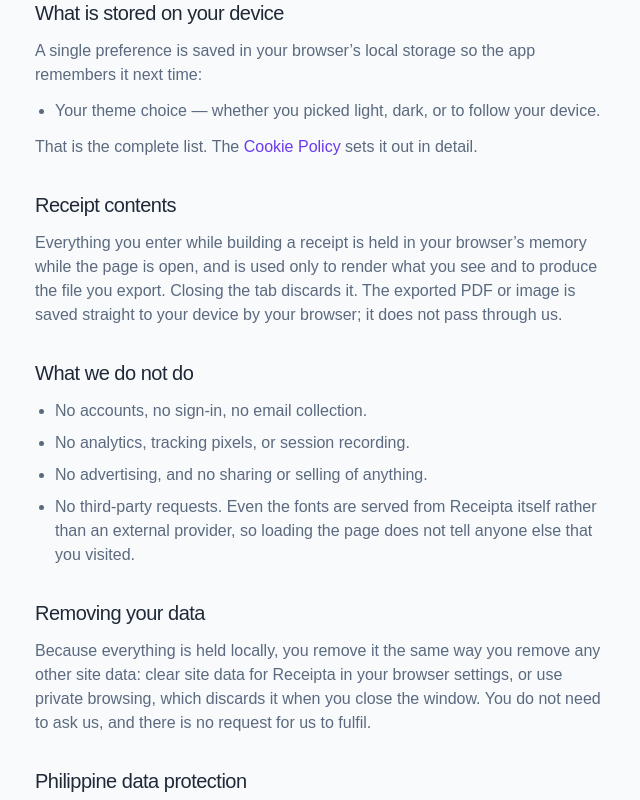
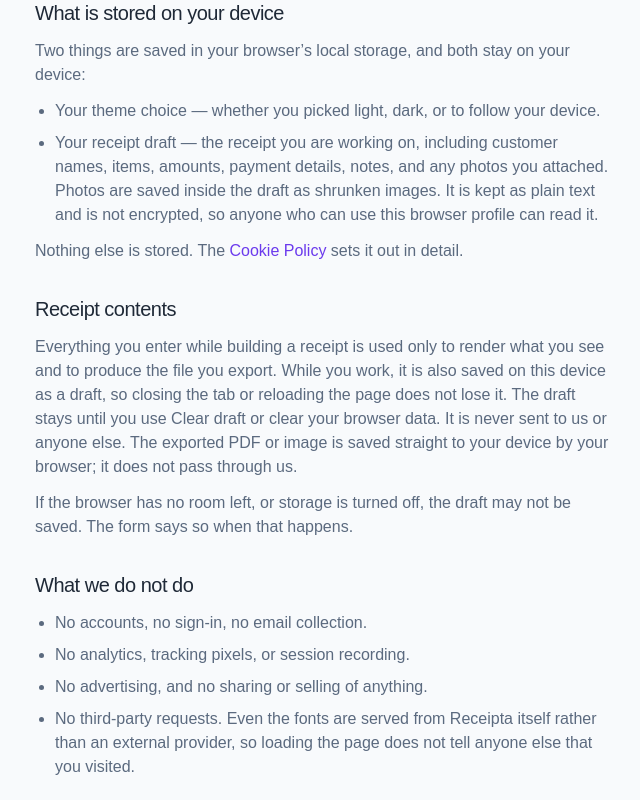
Before and after one commit to alonzojoe/receipta, a React (Vite) app: page /privacy in a window 1280 px wide. Shown: the part 640-1440 px from the top of the page, without its empty margins (117-757 px from the left). Built offline with nearby package versions, Linux system fonts and the light colour scheme.

Commit message:
fix: correct the legal copy now that drafts are stored

```diff
--- a/src/pages/legal/ui/cookie_page.tsx
+++ b/src/pages/legal/ui/cookie_page.tsx
@@ -64,22 +64,24 @@ export function CookiePage() {
           </section>
 
           <section>
-            <h2>What is not stored</h2>
+            <h2>What is never sent anywhere</h2>
             <p>
-              Your receipts are not saved. The names, amounts, payment details and
-              photos you enter live in the page&rsquo;s memory while it is open and are
-              discarded when you close the tab. Nothing about your receipts is written
-              to local storage, and nothing is uploaded.
+              Your receipt draft is stored on your device, as the table above says. It is
+              not uploaded. Receipta has no server, so the names, amounts, payment
+              details and photos you enter stay in your browser and are never sent to us
+              or to anyone else.
             </p>
           </section>
 
           <section>
             <h2>Clearing it</h2>
             <p>
-              Clear site data for Receipta in your browser settings and the stored
-              preference goes with it. Private or incognito browsing discards it when
-              you close the window. Removing it only means the app forgets your theme
-              choice next time.
+              Use Clear draft on the receipt form to delete the saved draft, photos
+              included. Clear site data for Receipta in your browser settings and both
+              items above go with it. Private or incognito browsing discards them when
+              you close the window. Removing the theme only means the app forgets your
+              choice next time. Removing the draft means the receipt you were working on
+              is gone.
             </p>
           </section>
 
--- a/src/pages/legal/ui/privacy_page.tsx
+++ b/src/pages/legal/ui/privacy_page.tsx
@@ -34,29 +34,42 @@ export function PrivacyPage() {
           <section>
             <h2>What is stored on your device</h2>
             <p>
-              A single preference is saved in your browser&rsquo;s local storage so the
-              app remembers it next time:
+              Two things are saved in your browser&rsquo;s local storage, and both stay
+              on your device:
             </p>
             <ul>
               <li>
                 Your theme choice &mdash; whether you picked light, dark, or to follow
                 your device.
               </li>
+              <li>
+                Your receipt draft &mdash; the receipt you are working on, including
+                customer names, items, amounts, payment details, notes, and any photos
+                you attached. Photos are saved inside the draft as shrunken images. It is
+                kept as plain text and is not encrypted, so anyone who can use this
+                browser profile can read it.
+              </li>
             </ul>
             <p>
-              That is the complete list. The{' '}
-              <a href="/cookies">Cookie Policy</a> sets it out in detail.
+              Nothing else is stored. The <a href="/cookies">Cookie Policy</a> sets it
+              out in detail.
             </p>
           </section>
 
           <section>
             <h2>Receipt contents</h2>
             <p>
-              Everything you enter while building a receipt is held in your
-              browser&rsquo;s memory while the page is open, and is used only to render
-              what you see and to produce the file you export. Closing the tab discards
-              it. The exported PDF or image is saved straight to your device by your
-              browser; it does not pass through us.
+              Everything you enter while building a receipt is used only to render what
+              you see and to produce the file you export. While you work, it is also
+              saved on this device as a draft, so closing the tab or reloading the page
+              does not lose it. The draft stays until you use Clear draft or clear your
+              browser data. It is never sent to us or anyone else. The exported PDF or
+              image is saved straight to your device by your browser; it does not pass
+              through us.
+            </p>
+            <p>
+              If the browser has no room left, or storage is turned off, the draft may
+              not be saved. The form says so when that happens.
             </p>
           </section>
 
@@ -77,11 +90,12 @@ export function PrivacyPage() {
           <section>
             <h2>Removing your data</h2>
             <p>
-              Because everything is held locally, you remove it the same way you remove
-              any other site data: clear site data for Receipta in your browser
-              settings, or use private browsing, which discards it when you close the
-              window. You do not need to ask us, and there is no request for us to
-              fulfil.
+              Because everything is held locally, you remove it yourself. To delete the
+              receipt draft, use Clear draft on the receipt form: it removes everything
+              you entered, including photos. To remove everything Receipta has stored,
+              including your theme choice, clear site data for Receipta in your browser
+              settings. Private browsing discards both when you close the window. You do
+              not need to ask us, and there is no request for us to fulfil.
             </p>
           </section>
 
--- a/src/shared/config/legal.ts
+++ b/src/shared/config/legal.ts
@@ -1,3 +1,4 @@
+import { draft_storage_key } from '@/shared/config/draft_storage_key'
 import { site } from '@/shared/config/site'
 import { theme_storage_key } from '@/shared/config/theme'
 
@@ -5,7 +6,7 @@ import { theme_storage_key } from '@/shared/config/theme'
  * One date for all three legal pages, so they cannot drift apart. Update it whenever
  * any of them changes in substance.
  */
-export const legal_last_updated = '12 October 2026'
+export const legal_last_updated = '15 October 2026'
 
 export const legal_contact_url = site.repository_url
 
@@ -30,4 +31,13 @@ export const stored_items: readonly StoredItem[] = [
     values: '"system", "light", or "dark"',
     duration: 'Until you clear your browser data.',
   },
+  {
+    key: draft_storage_key,
+    purpose:
+      'Keeps the receipt you are working on, so it is still there if you close the tab or the page reloads.',
+    values:
+      'Everything on the form: names, item details, amounts, discount, payment method and reference, notes, the date, and any attached photos as shrunken images. It is plain text on your device, not encrypted.',
+    duration:
+      'Until you use Clear draft on the form or clear your browser data. It does not expire on its own.',
+  },
 ]
```
Also changed, not shown: 1 other file (tests, documents, lock files or other folders).
